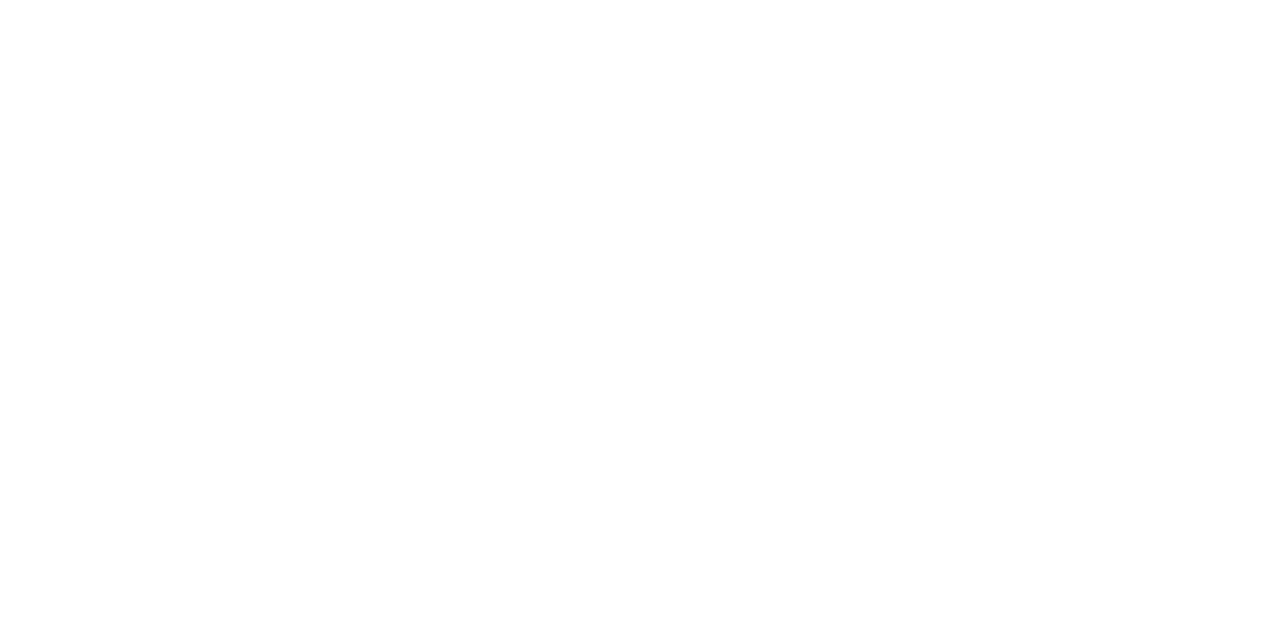
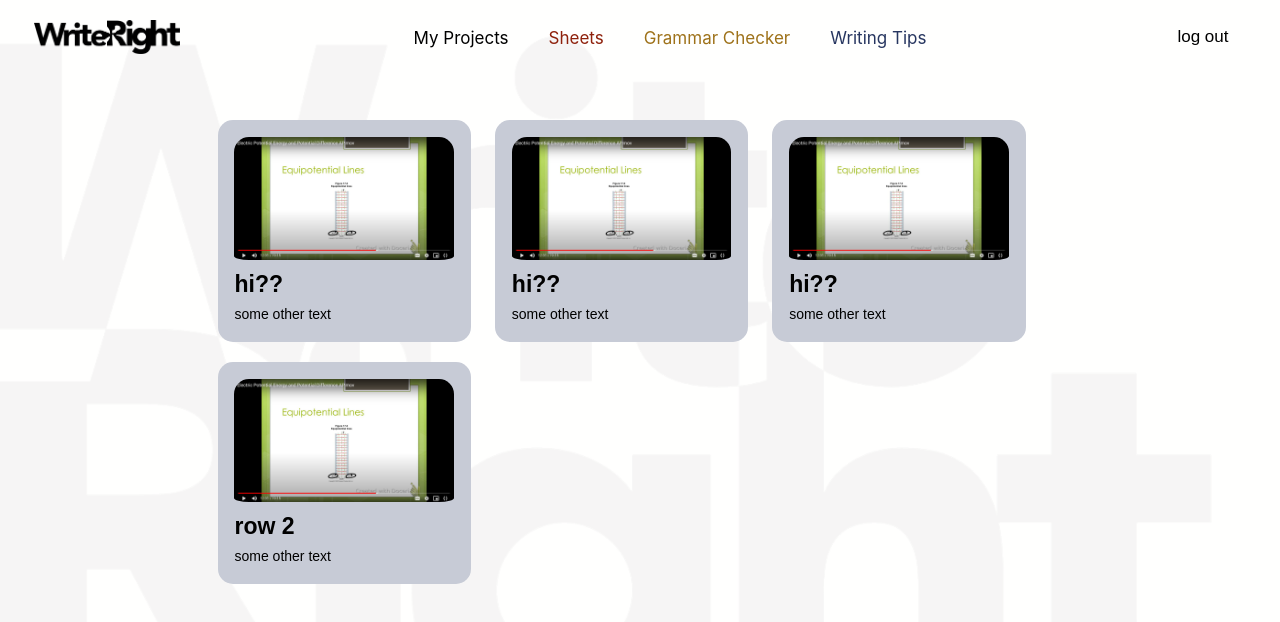
Before and after one commit to acm-projects/WriteRight, a React (Create React App) app in the folder frontend/writeright/: page /sheets/writing-tips in a window 1280 px wide. Before the commit this address had no page. Shown: the top 622 px of the page. Built offline with nearby package versions, Linux system fonts and the light colour scheme.

Commit message:
-m "partly finished writing tips tab"

```diff
--- a/frontend/writeright/src/App.js
+++ b/frontend/writeright/src/App.js
@@ -5,6 +5,7 @@
 import BlankSheet from "./pages/blankSheet";
 import CharacterLog from "./pages/characterLog";
 import AtHome from "./pages/atHome";
+import WritingTips from "./pages/writingTips";
 import { BrowserRouter as Router, Routes, Route } from "react-router-dom";
 
 function App() {
@@ -20,6 +21,7 @@
           <Route path="/sheets/blank-sheet" element={<BlankSheet />} />
           <Route path="/sheets/character-log" element={<CharacterLog />} />
           <Route path="/sheets/at-home-with-your-character" element={<AtHome />} />
+          <Route path="/sheets/writing-tips" element={<WritingTips />} />
         </Routes>
       </Router>
     </div>
--- a/frontend/writeright/src/everything.css
+++ b/frontend/writeright/src/everything.css
@@ -3,6 +3,10 @@
 	box-sizing: border-box;
 	margin: 0;
 	padding: 0;
+}
+
+textarea{
+	resize: none;
 }
 
 .outer {
@@ -437,6 +441,52 @@
 	font-family: sans-serif;
   }
 
+  /*WRITING TIPS*/
+  .parentWT{
+	padding: 2%;
+	text-align: left;
+	width: 70%;
+	margin: auto;
+  }
+  .imageWT{
+	display: block;
+	margin: auto;
+	width: 100%;
+	height: auto;
+	border-radius: 15px;
+	overflow: hidden;
+	padding-bottom: 5%;
+  }
+  .row1WT{
+	padding-top: 5%;
+	display: inline;
+	justify-content: space-between;
+	align-items: center;
+  }
+  .row2WT{
+	width: 100%;
+	padding-top: 5%;
+	display: inline;
+	justify-content: space-between;
+	align-items: left;
+  }
+  button.postWT{
+	background-color: #C7CBD6;
+	border-radius: 15px;
+	overflow: hidden;
+	text-align: left;
+	font-weight: bold;
+	font-size: 23px;
+	border: none;
+	width: 30%;
+	margin: auto;
+	padding: 2%;
+  }
+  span.articleWT{
+	font-weight: 100;
+	font-size: 14px;
+  }
+
 
 
 /*BACKGROUNDS FOR EVERYTHING*/
@@ -452,3 +502,9 @@
 	background-repeat: repeat;
 	height: 150vh;
 }
+.bgBlue {
+	background-image: url('./images/blueBG.png');
+	background-size: cover;
+	background-repeat: repeat;
+	height: 100vh;
+}
--- /dev/null
+++ b/frontend/writeright/src/pages/writingTips.js
@@ -0,0 +1,67 @@
+//Import CSS sheet from same folder
+import "../everything.css";
+import logo from '../images/writerightTitle.png';
+import idk from '../images/idk.png';
+import { useState } from "react";
+import axios from "axios";
+
+function WritingTips() {
+
+  return (
+    <body>
+    <div className="bgBlue">
+        <nav className="main">
+            <img src={logo} className="logoBS" alt="Logo" />
+          <ul class="a">
+            <li class="a" id="myprojects">
+              <a href="">My Projects</a>
+            </li>
+            <li class="a" id="sheets">
+              <a href="">Sheets</a>
+            </li>
+            <li class="a" id="grammarchecker">
+              <a href="">Grammar Checker</a>
+            </li>
+            <li class="a" id="writingtips">
+              <a href="">Writing Tips</a>
+            </li>
+          </ul>
+            <button className="submit-btnNB">log out</button>
+        </nav>
+        <div class='parentWT'>
+        <br></br>
+        <br></br>
+            <div class='row1WT'>
+                <a href="https://www.writingforward.com/writing-tips/avoid-adverbs">
+                <button className="postWT"><img src={idk} className="imageWT" alt="idk" />hi??<br></br><span className="articleWT">some other text</span></button>
+                </a>
+                &nbsp;
+                &nbsp;
+                &nbsp;
+                <a href="https://github.com/acm-projects/WriteRight#readme">
+                <button className="postWT"><img src={idk} className="imageWT" alt="idk" />hi??<br></br><span className="articleWT">some other text</span></button>
+                </a>
+                &nbsp;
+                &nbsp;
+                &nbsp;
+                <a href="https://github.com/acm-projects/WriteRight#readme">
+                <button className="postWT"><img src={idk} className="imageWT" alt="idk" />hi??<br></br><span className="articleWT">some other text</span></button>
+                </a>
+            </div>
+            <div class='row2WT'>
+            <br></br>
+            <br></br>
+                <a href="https://github.com/acm-projects/WriteRight#readme">
+                <button className="postWT"><img src={idk} className="imageWT" alt="idk" />row 2<br></br><span className="articleWT">some other text</span></button>
+                </a>
+            </div>
+
+
+        </div>
+
+    </div>
+    </body>
+  );
+}
+
+export default WritingTips;
```
Also changed, not shown: frontend/writeright/src/images/BlueBG.png, frontend/writeright/src/images/idk.png (added).
